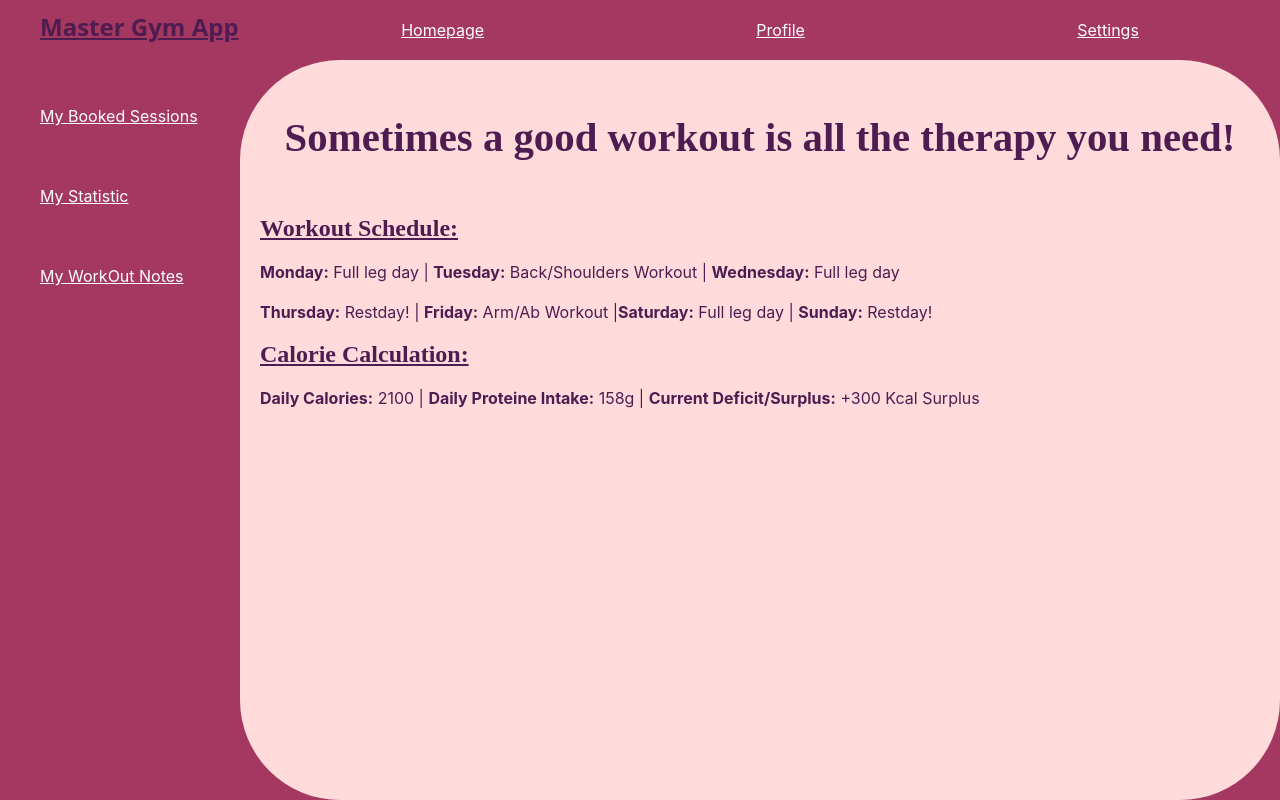
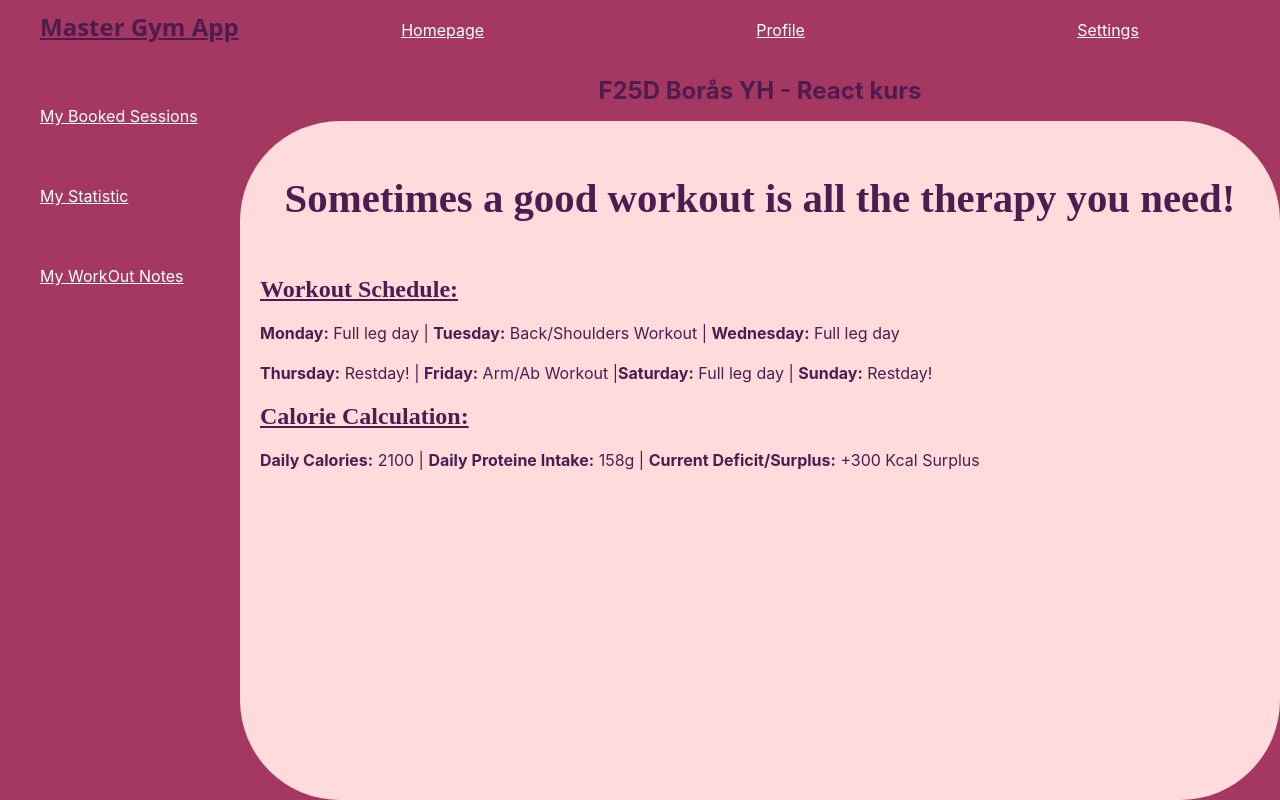
Before and after one commit to idasoderlund/React-AppExtended, a React (Create React App) app: page / in a window 1280 px wide. Built offline with nearby package versions, Linux system fonts and the light colour scheme.

Commit message:
added header jsx and css

```diff
--- a/src/App.js
+++ b/src/App.js
@@ -1,9 +1,11 @@
 import React, { useState } from "react";
+import Header from "./HeaderComponent/Header";
 import Navbar from "./NavbarComponent/Navbar";
 import Sidebar from "./SidebarComponent/Sidebar";
 import "./App.css";
-import "./NavBarComponent/NavBar.css";
-import "./SideBarComponent/SideBar.css";
+import "./HeaderComponent/Header.css";
+import "./NavbarComponent/Navbar.css";
+import "./SidebarComponent/Sidebar.css";
 
 function GymApp() {
   const [isLoggedIn, setIsLoggedIn] = useState(true); // Exempel på koniditonell rendering
@@ -14,6 +16,10 @@ function GymApp() {
 
       <div className="navbarcomponent">
         <Navbar />
+
+        <div className="headercomponent">
+          <Header />
+        </div>
 
         <div className="main-content">
           {isLoggedIn ? (
--- /dev/null
+++ b/src/HeaderComponent/Header.css
@@ -0,0 +1,7 @@
+.headerdiv h1 {
+  font-size: 1.5em;
+  color: #4f1c51;
+  display: flex;
+  justify-content: center;
+  align-items: center;
+}
--- a/src/HeaderComponent/HeaderComponent.js
+++ b/src/HeaderComponent/Header.js
@@ -7,3 +7,15 @@
 - Ska innehålla en **Header** överst med texten: F25D Borås YH - React kurs
 
 */
+import { useState } from "react";
+
+function Header() {
+  return (
+    <header className="header">
+      <div className="headerdiv">
+        <h1>F25D Borås YH - React kurs</h1>
+      </div>
+    </header>
+  );
+}
+export default Header;
```
